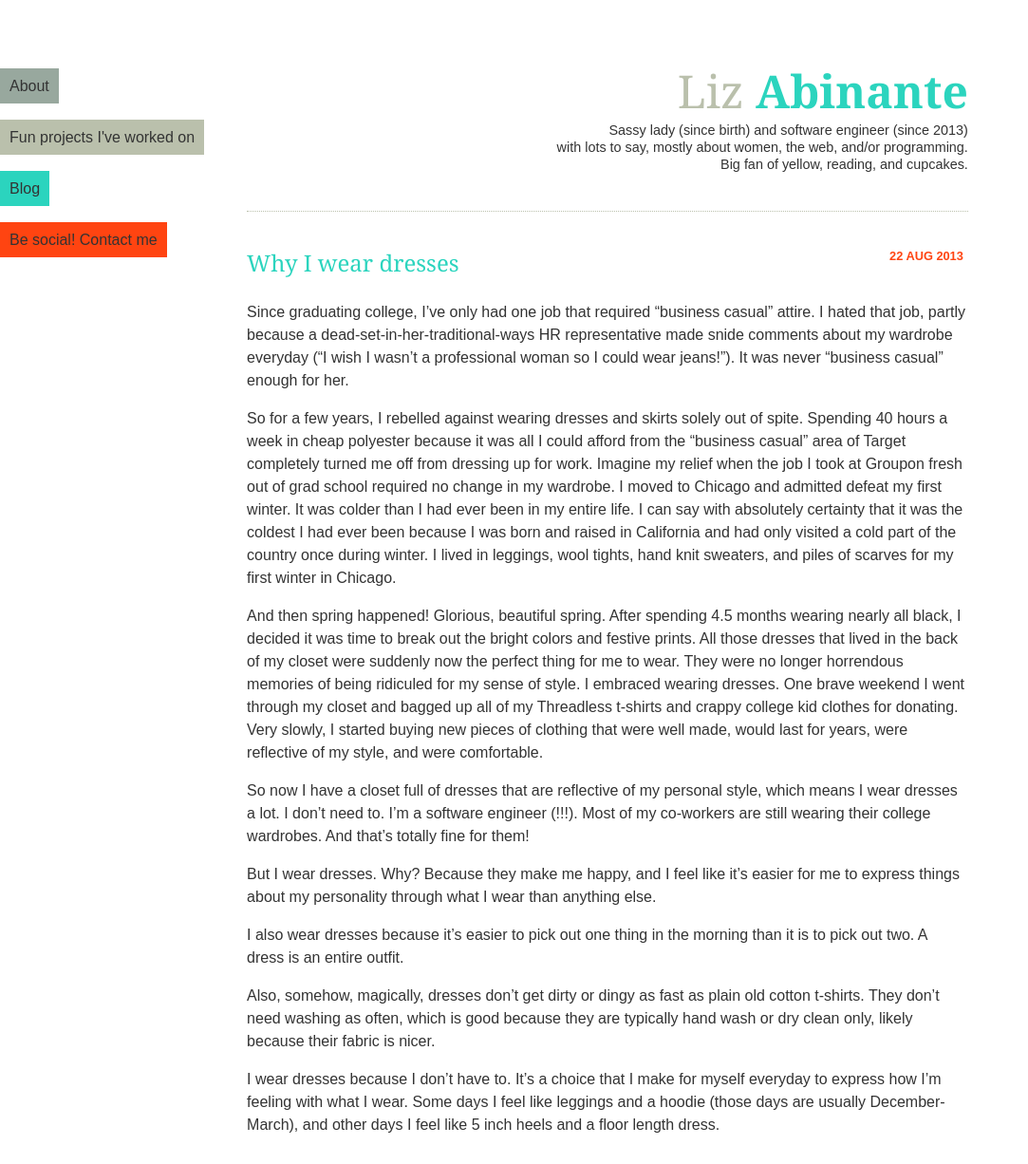
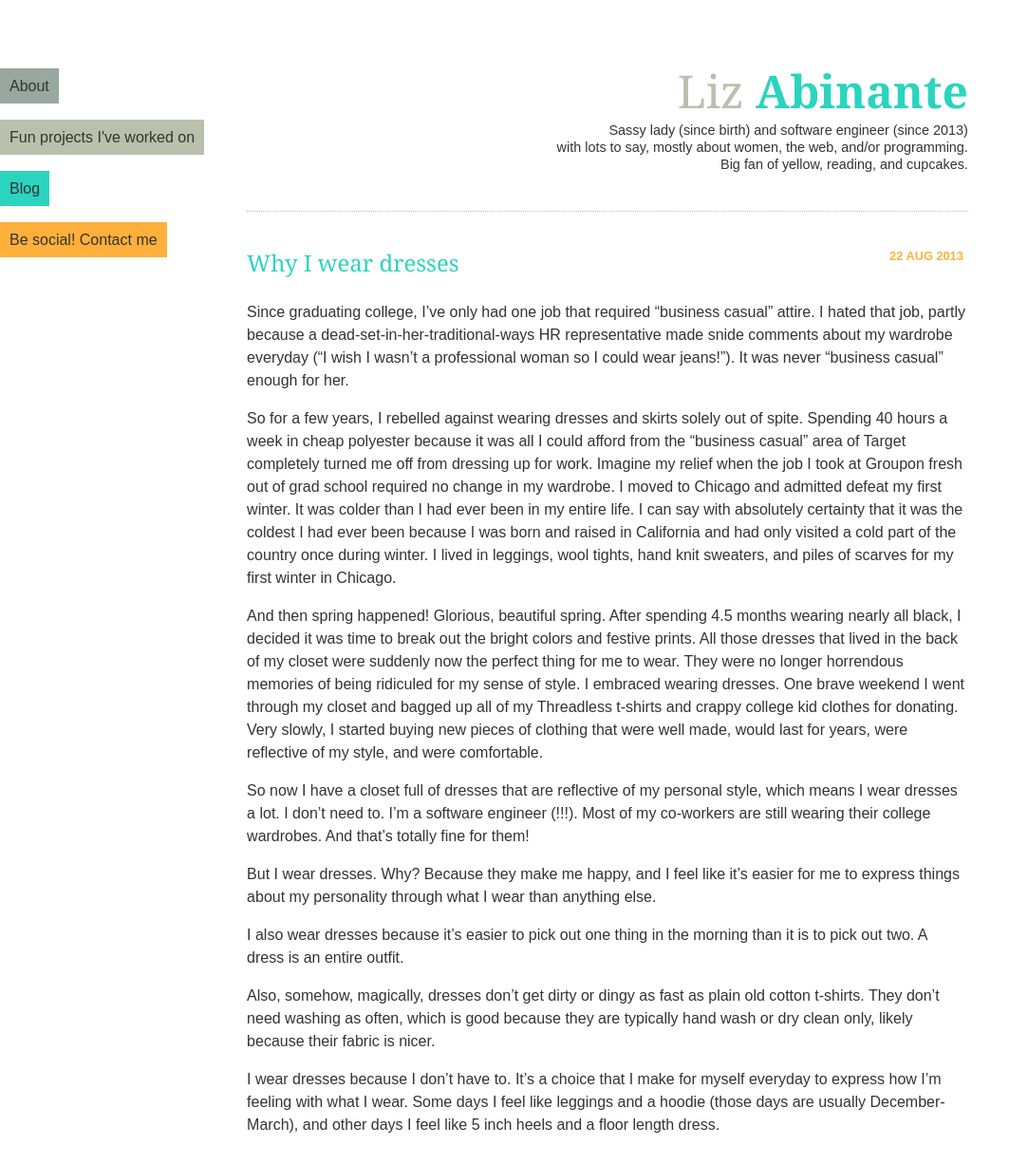
Before and after one commit to slothelle/lizabinante.com, a Jekyll site: the page built from index.html, in a window 1280 px wide. Shown: the whole page at 95% size, without its empty margins (0-1083 px from the left). Built offline with Jekyll 4.4.1, drawn with Linux system fonts in a browser that asks for light colours; nearby versions of some CDN libraries; Markdown is read by kramdown in place of the engine named in the settings; the list of posts is cut into pages by our own code.

Commit message:
changed orange to yellow

```diff
--- a/sass/_variables.scss
+++ b/sass/_variables.scss
@@ -6,4 +6,4 @@ $text: #333333;
 $neutral-dark: #98A89E;
 $neutral-light: #BAC0AC;
 $bright-main: #2BD4BE;
-$bright-alt: #FF4411;
+$bright-alt: #FFB03B;
--- a/stylesheets/main.css
+++ b/stylesheets/main.css
@@ -18,7 +18,7 @@ a {
 
 /* line 14, ../sass/main.scss */
 a:hover {
-  color: #ff4411;
+  color: #ffb03b;
 }
 
 /* line 17, ../sass/main.scss */
@@ -52,7 +52,7 @@ h1, h2 {
   text-transform: uppercase;
   font-size: 0.8em;
   padding: 5px;
-  color: #ff4411;
+  color: #ffb03b;
   font-weight: 700;
 }
 /* line 50, ../sass/main.scss */
@@ -73,7 +73,7 @@ h1, h2 {
 
 /* line 63, ../sass/main.scss */
 a.icony {
-  color: #ff4411;
+  color: #ffb03b;
   text-decoration: none;
 }
 
@@ -99,7 +99,7 @@ a.icony:hover {
 
 /* line 70, ../sass/main.scss */
 .bright-alt {
-  color: #ff4411;
+  color: #ffb03b;
 }
 
 /* line 73, ../sass/main.scss */
@@ -119,7 +119,7 @@ a.icony:hover {
 
 /* line 76, ../sass/main.scss */
 .back-bright-alt {
-  background: #ff4411;
+  background: #ffb03b;
 }
 
 /* line 79, ../sass/main.scss */
@@ -221,7 +221,7 @@ a.link-bright-main {
 
 /* line 125, ../sass/main.scss */
 a.link-bright-alt {
-  background: #ff4411;
+  background: #ffb03b;
   text-decoration: none;
   color: #333333;
   padding: 10px;
@@ -236,7 +236,7 @@ a.link-neutral-dark:hover {
 
 /* line 138, ../sass/main.scss */
 a.link-neutral-light:hover {
-  background: #ff4411;
+  background: #ffb03b;
   text-decoration: none;
 }
 
```
